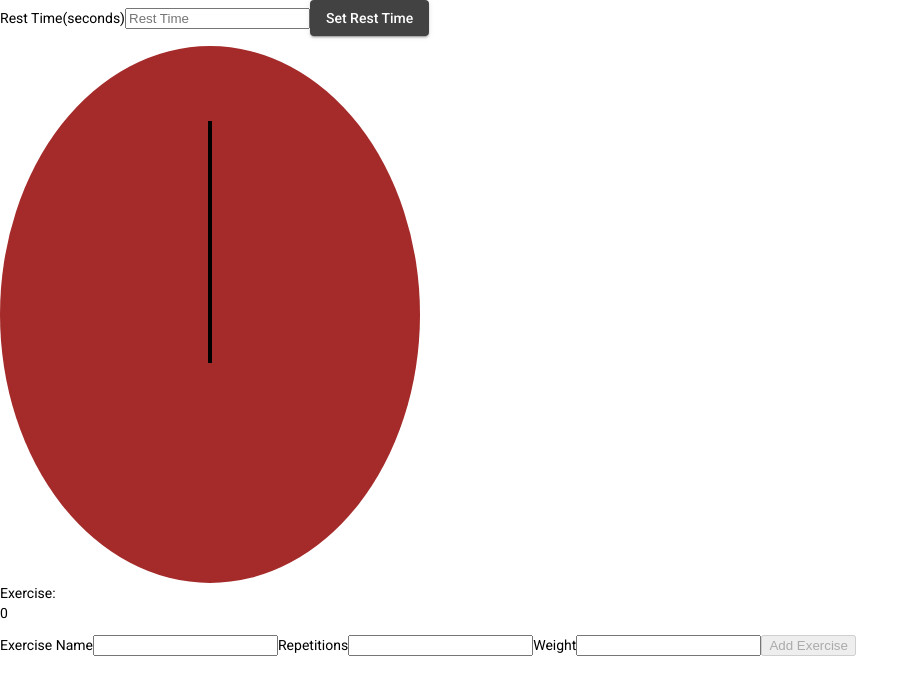
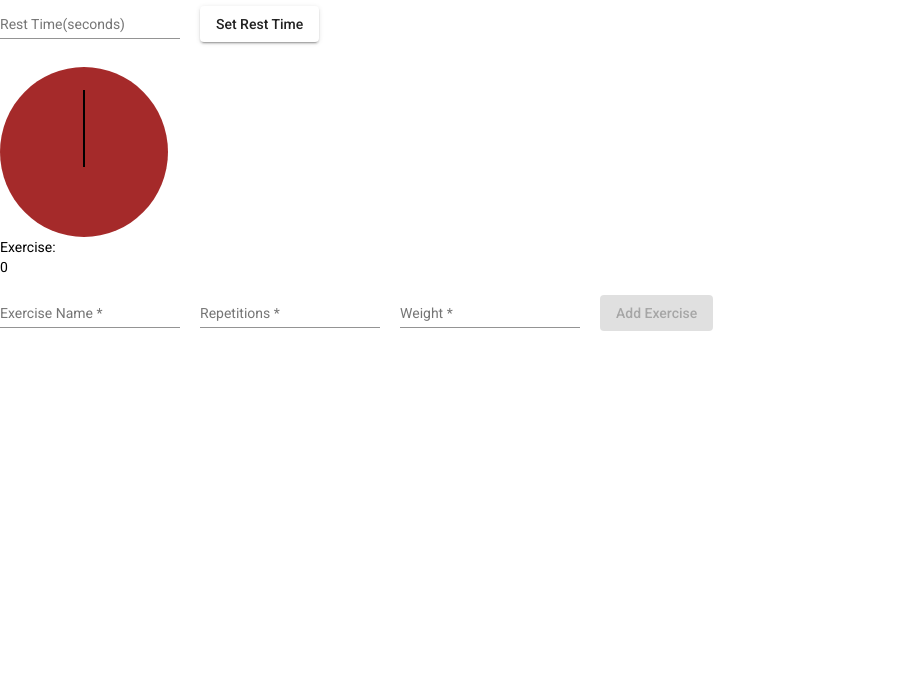
Before and after one commit to wagneramelo/academy, an Angular app: page / in a window 1280 px wide. Shown: the top 694 px of the page, without its empty margins (0-919 px from the left). Built offline with nearby package versions, Linux system fonts and the light colour scheme.

Commit message:
Material.io inserido

```diff
--- a/src/app/app.module.ts
+++ b/src/app/app.module.ts
@@ -9,6 +9,7 @@ import { BrowserAnimationsModule } from '@angular/platform-browser/animations';
 import { MatFormFieldModule } from '@angular/material/form-field';
 import { MatInputModule } from '@angular/material/input';
 import {MatButtonModule} from '@angular/material/button';
+import { MatSliderModule } from '@angular/material/slider';
 
 @NgModule({
   declarations: [
@@ -22,7 +23,8 @@ import {MatButtonModule} from '@angular/material/button';
     BrowserAnimationsModule,
     MatFormFieldModule,
     MatInputModule,
-    MatButtonModule
+    MatButtonModule,
+    MatSliderModule
   ],
   providers: [],
   bootstrap: [MainComponentComponent]
--- a/src/app/pages/main-component/main-component.component.css
+++ b/src/app/pages/main-component/main-component.component.css
@@ -4,11 +4,11 @@
 #clock{
     margin-top: 10px;
     border-radius: 50%;
-    padding-bottom: 31%;
+    padding-bottom: 10%;
     position: relative;
-    width: 30em;
+    width: 12em;
     border-radius: 50%;
-    height: 10em;
+    height: 3em;
     background-color: brown;
 }
 
@@ -40,3 +40,13 @@
 .seconds-container {
     animation: rotate var(--time-sec) infinite linear;
 }
+
+input::-webkit-outer-spin-button,
+input::-webkit-inner-spin-button {
+  -webkit-appearance: none;
+  margin: 0;
+}
+
+mat-form-field{
+    margin-right: 20px;
+}
--- a/src/app/pages/main-component/main-component.component.html
+++ b/src/app/pages/main-component/main-component.component.html
@@ -1,6 +1,8 @@
 <div>
-    <label for="restTimeInSeconds">Rest Time(seconds)</label>
-    <input placeholder="Rest Time" type="number" #restTimeInSeconds>
+    <mat-form-field>
+        <mat-label for="restTimeInSeconds">Rest Time(seconds)</mat-label>
+        <input matInput placeholder="Rest Time" type="number" #restTimeInSeconds>
+    </mat-form-field>
     <button mat-raised-button (click)="setRestTimeInSeconds(restTimeInSeconds.value)">Set Rest Time</button>
 </div>
 
@@ -13,13 +15,19 @@ Exercise: {{currentExercise}}
 <p>{{counter}}</p>
 
 <form [formGroup]="exerciseForm" (ngSubmit)="addExercise()">
-    <label for="name">Exercise Name</label>
-    <input type="text" formControlName="name">
-    <label for="repetititons">Repetitions</label>
-    <input type="number" formControlName="repetitions">
-    <label for="repetititons">Weight</label>
-    <input type="number" formControlName="weight">
-    <button type="submit" [disabled]="exerciseForm.invalid">Add Exercise</button>
+    <mat-form-field>
+        <mat-label for="name">Exercise Name</mat-label>
+        <input matInput type="text" formControlName="name">
+    </mat-form-field>
+    <mat-form-field>
+        <mat-label for="repetititons">Repetitions</mat-label>
+        <input matInput type="number" formControlName="repetitions">
+    </mat-form-field>
+    <mat-form-field>
+        <mat-label for="repetititons">Weight</mat-label>
+        <input matInput type="number" formControlName="weight">
+    </mat-form-field>
+    <button mat-raised-button type="submit" [disabled]="exerciseForm.invalid">Add Exercise</button>
 </form>
 
 <p *ngFor="let exercise of exerciseList">Exercise Name: {{exercise.name}} Exercise Repetitions: {{exercise.repetitions}} Exercise Weight: {{exercise.weight}}</p>
--- a/src/app/pages/main-component/main-component.component.ts
+++ b/src/app/pages/main-component/main-component.component.ts
@@ -44,7 +44,7 @@ export class MainComponentComponent implements OnInit {
         return;
       }
 
-      if(this.step < repetitions){
+      if(this.step <= repetitions){
         this.step++
       }
       else{
@@ -72,7 +72,7 @@ export class MainComponentComponent implements OnInit {
   countDown = () =>{
     this.isClockTriggered = !this.isClockTriggered;
     var intervalId = setInterval(()=>{
-      if(this.counter < this.restTimeinSeconds)this.counter++;
+      if(this.counter < this.restTimeinSeconds - 1)this.counter++;
       else {
         this.counter = 0;
         this.isClockTriggered = false;
--- a/src/styles.css
+++ b/src/styles.css
@@ -1,4 +1,5 @@
 /* You can add global styles to this file, and also import other style files */
+@import '@angular/material/prebuilt-themes/deeppurple-amber.css';
 
 html, body { height: 100%; }
 body { margin: 0; font-family: Roboto, "Helvetica Neue", sans-serif; }
```
